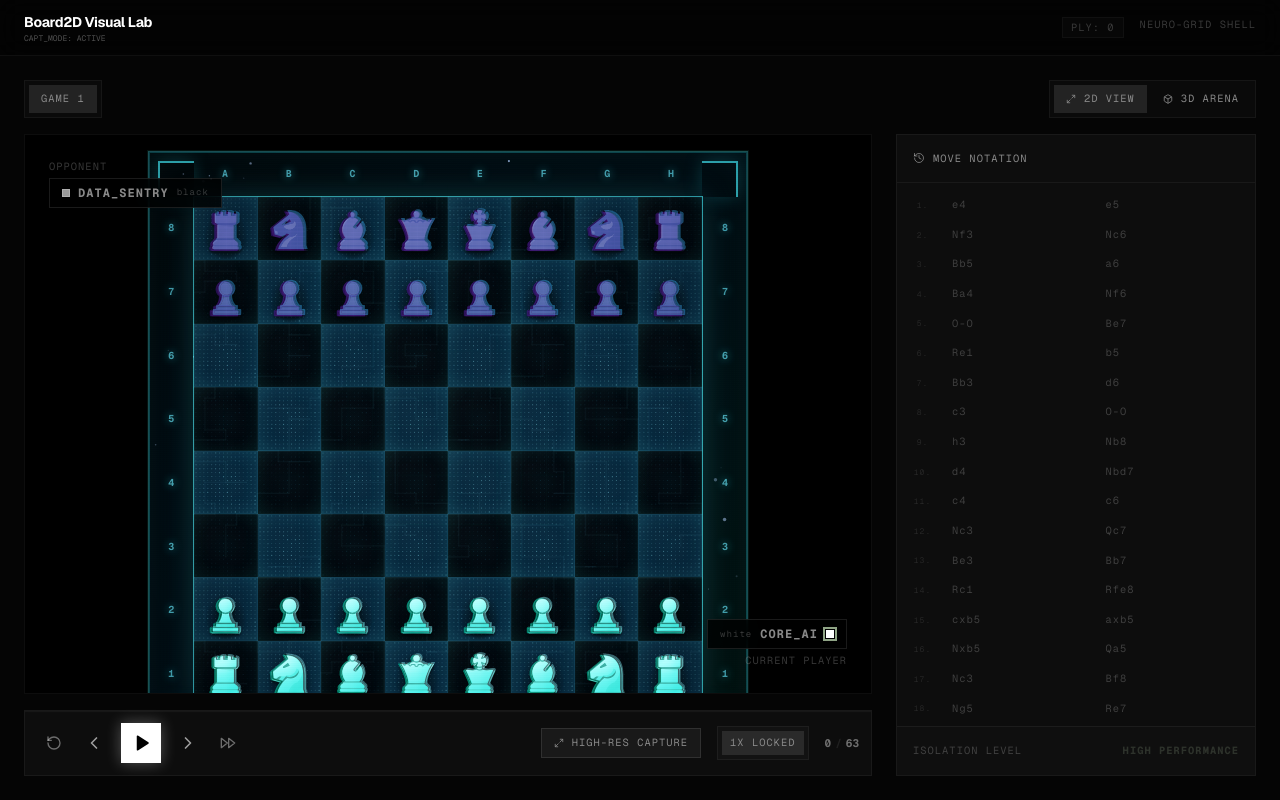
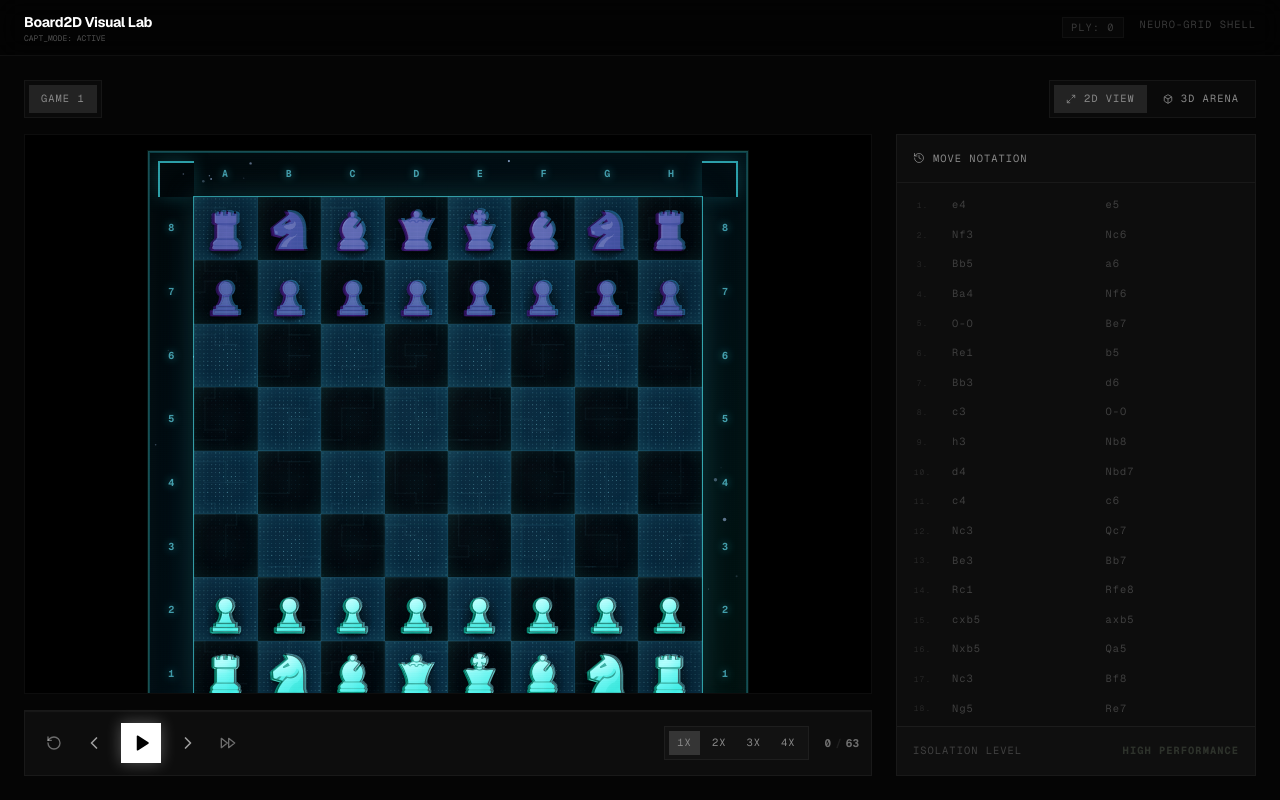
Before and after one commit to newjordan/3D_chessboard, a Next.js app in the folder apps/web/: page /dev/board2d in a window 1280 px wide. Built offline with nearby package versions, Linux system fonts and the light colour scheme.

Commit message:
Restore replay speed controls

```diff
--- a/apps/web/src/components/replay/ReplayController.tsx
+++ b/apps/web/src/components/replay/ReplayController.tsx
@@ -46,8 +46,8 @@ export const ReplayController: React.FC<ReplayControllerProps> = ({
   const moveListRef = useRef<HTMLDivElement>(null);
   const board3dRef = useRef<Board3DHandle>(null);
   const prevPlyRef = useRef(0);
-  const speedOptions = [1] as const;
-  const effectivePlaybackRate = viewMode === '2D' ? 1 : playbackRate;
+  const speedOptions = [1, 2, 3, 4] as const;
+  const effectivePlaybackRate = playbackRate;
 
   const gamesList = useMemo(() => {
     if (!pgn) return [];
@@ -240,14 +240,6 @@ export const ReplayController: React.FC<ReplayControllerProps> = ({
     return () => window.removeEventListener('keydown', handleKeyDown);
   }, [history.length, isPlaying]);
 
-  const handleCapture = () => {
-    // In a real system, this might trigger a server-side Playwright capture
-    // For now, we'll provide a nice message and maybe use the browser's print/save if possible
-    // or just console log the intent.
-    const url = `/dev/board2d?pgn=${encodeURIComponent(pgn)}&ply=${currentPly}`;
-    window.open(url, '_blank');
-  };
-
   return (
     <div className="flex flex-col gap-4 w-full h-full max-w-[1400px] mx-auto overflow-hidden">
       {/* Game Selector Tabs - Compact */}
@@ -308,12 +300,14 @@ export const ReplayController: React.FC<ReplayControllerProps> = ({
                     blackPieceUrl={blackPieceUrl}
                     fxMove={fxMove}
                     fxKey={currentPly}
-                    fxSpeed={1}
+                    fxSpeed={playbackRate}
                   />
                 </div>
              )}
 
               {/* Player Labels */}
+              {viewMode === '3D' && (
+                <>
                   <div className="absolute top-6 left-6 flex flex-col gap-1 items-start">
                     <span className="text-[10px] technical-label opacity-40 uppercase tracking-tighter">Opponent</span>
                     <div className="technical-label px-3 py-1.5 bg-black/80 border border-white/10 backdrop-blur-md flex items-center gap-2">
@@ -331,6 +325,8 @@ export const ReplayController: React.FC<ReplayControllerProps> = ({
                     </div>
                     <span className="text-[10px] technical-label opacity-40 uppercase tracking-tighter">Current Player</span>
                   </div>
+                </>
+              )}
           </div>
 
           {/* Console Controls Bar - Fixed and Compact */}
@@ -374,15 +370,6 @@ export const ReplayController: React.FC<ReplayControllerProps> = ({
             </div>
 
             <div className="flex items-center gap-4">
-               {viewMode === '2D' && (
-                 <button
-                   onClick={handleCapture}
-                   className="flex items-center gap-2 px-3 py-1.5 text-[9px] technical-label uppercase tracking-widest bg-white/[0.05] text-white/60 border border-white/10 hover:bg-white/10 hover:text-white transition-all group"
-                 >
-                   <Maximize2 size={10} className="group-hover:scale-110 transition-transform" />
-                   High-Res Capture
-                 </button>
-               )}
                {viewMode === '3D' && (
                  <div className="flex items-center gap-1 bg-white/[0.02] border border-white/10 p-1">
                    <input
@@ -407,9 +394,13 @@ export const ReplayController: React.FC<ReplayControllerProps> = ({
                    <button
                      key={speed}
                      onClick={() => setPlaybackRate(speed)}
-                     className="px-2 py-1 text-[9px] technical-label bg-white/10 text-white cursor-default"
+                     className={`px-2 py-1 text-[9px] technical-label transition-colors ${
+                       playbackRate === speed
+                         ? 'bg-white/15 text-white'
+                         : 'bg-transparent text-white/45 hover:bg-white/10 hover:text-white'
+                     }`}
                    >
-                     {viewMode === '2D' ? '1x locked' : `${speed}x`}
+                     {speed}x
                    </button>
                  ))}
                </div>
```
Lines whose indentation alone changed are shown as unchanged.
